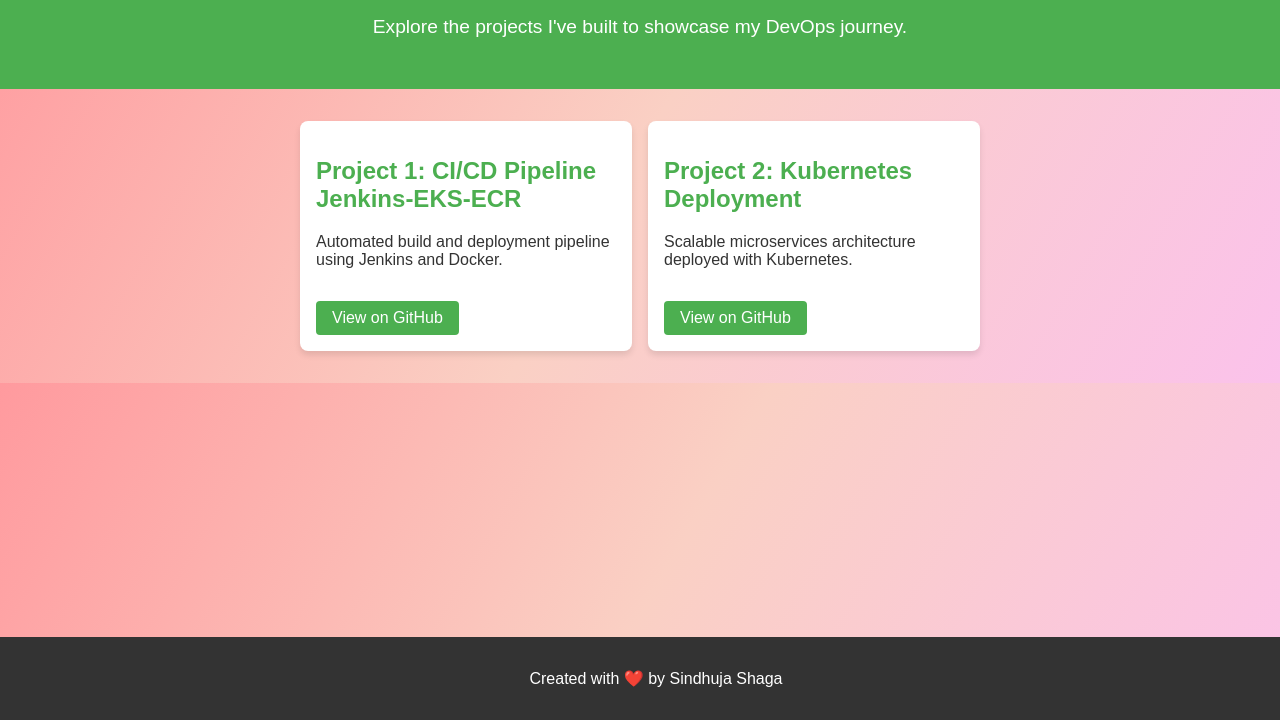
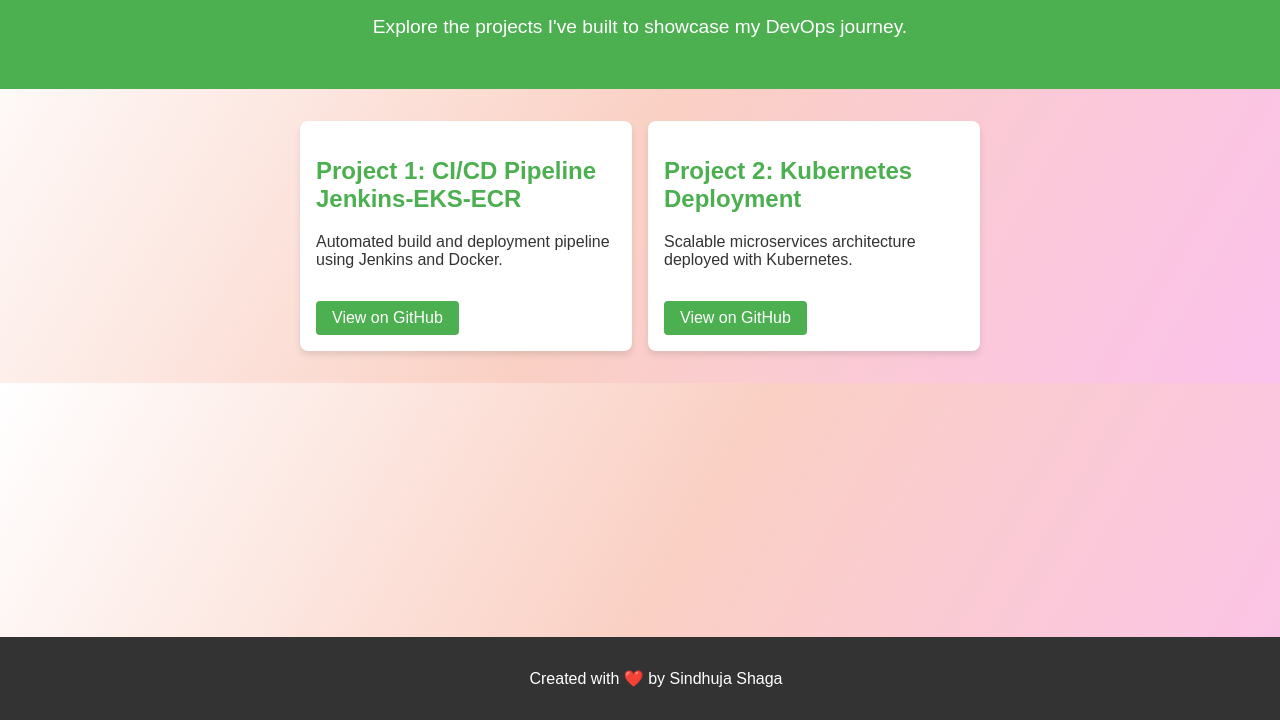
Before and after one commit to SindhujaShaga/End-to-End-Frontend-Deployment, a website: page index.html in a window 1280 px wide. Shown: the part 80-800 px from the top of the page. Drawn offline with Linux system fonts and the light colour scheme.

Commit message:
Update styles.css

```diff
--- a/styles.css
+++ b/styles.css
@@ -2,7 +2,7 @@ body {
     font-family: Arial, sans-serif;
     margin: 0;
     padding: 0;
-    background: linear-gradient(120deg, #ff9a9e, #fad0c4, #fbc2eb);
+    background: linear-gradient(120deg, #ffff, #fad0c4, #fbc2eb);
     color: #333;
     text-align: center;
 }
```
